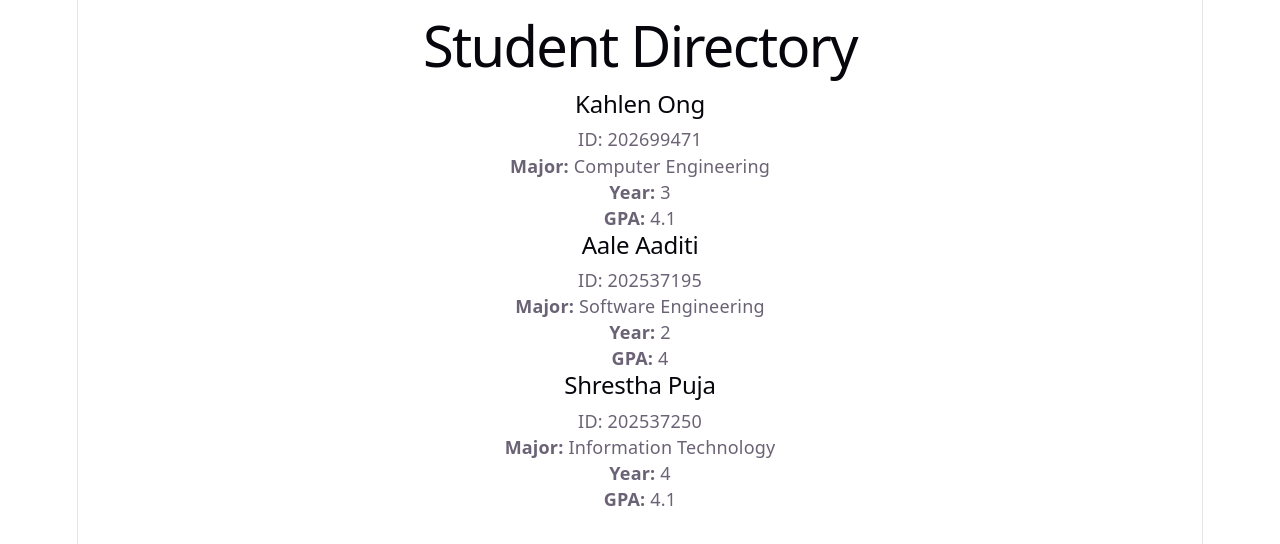
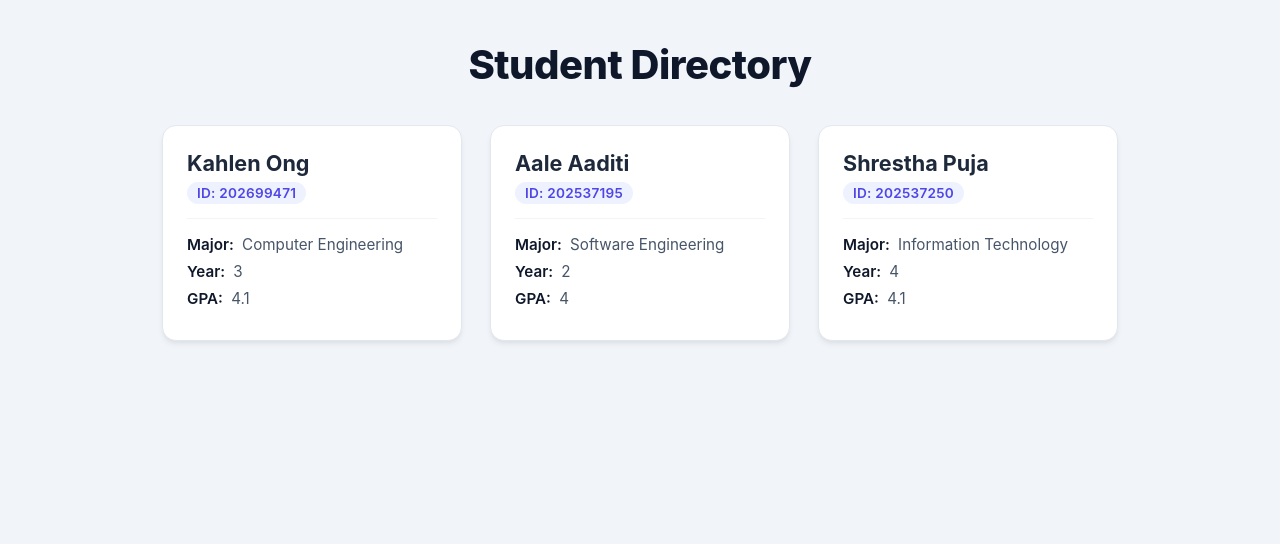
Before and after one commit to kahlen2008/studentprofilecard, a React (Vite) app: page / in a window 1280 px wide. Shown: the top 544 px of the page. Built offline with nearby package versions, Linux system fonts and the light colour scheme.

Commit message:
style: add custom css styling and hover effects for profile cards

```diff
--- a/src/index.css
+++ b/src/index.css
@@ -1,111 +1,91 @@
-:root {
-  --text: #6b6375;
-  --text-h: #08060d;
-  --bg: #fff;
-  --border: #e5e4e7;
-  --code-bg: #f4f3ec;
-  --accent: #aa3bff;
-  --accent-bg: rgba(170, 59, 255, 0.1);
-  --accent-border: rgba(170, 59, 255, 0.5);
-  --social-bg: rgba(244, 243, 236, 0.5);
-  --shadow:
-    rgba(0, 0, 0, 0.1) 0 10px 15px -3px, rgba(0, 0, 0, 0.05) 0 4px 6px -2px;
-
-  --sans: system-ui, 'Segoe UI', Roboto, sans-serif;
-  --heading: system-ui, 'Segoe UI', Roboto, sans-serif;
-  --mono: ui-monospace, Consolas, monospace;
-
-  font: 18px/145% var(--sans);
-  letter-spacing: 0.18px;
-  color-scheme: light dark;
-  color: var(--text);
-  background: var(--bg);
-  font-synthesis: none;
-  text-rendering: optimizeLegibility;
-  -webkit-font-smoothing: antialiased;
-  -moz-osx-font-smoothing: grayscale;
-
-  @media (max-width: 1024px) {
-    font-size: 16px;
-  }
-}
-
-@media (prefers-color-scheme: dark) {
-  :root {
-    --text: #9ca3af;
-    --text-h: #f3f4f6;
-    --bg: #16171d;
-    --border: #2e303a;
-    --code-bg: #1f2028;
-    --accent: #c084fc;
-    --accent-bg: rgba(192, 132, 252, 0.15);
-    --accent-border: rgba(192, 132, 252, 0.5);
-    --social-bg: rgba(47, 48, 58, 0.5);
-    --shadow:
-      rgba(0, 0, 0, 0.4) 0 10px 15px -3px, rgba(0, 0, 0, 0.25) 0 4px 6px -2px;
-  }
-
-  #social .button-icon {
-    filter: invert(1) brightness(2);
-  }
+/* src/index.css */
+* {
+  box-sizing: border-box;
+  margin: 0;
+  padding: 0;
 }
 
 body {
-  margin: 0;
+  font-family: -apple-system, BlinkMacSystemFont, 'Segoe UI', Roboto, Helvetica, Arial, sans-serif;
+  background-color: #f1f5f9;
+  color: #334155;
+  min-height: 100vh;
+  padding: 40px 20px;
 }
 
-#root {
-  width: 1126px;
-  max-width: 100%;
+.app-container {
+  max-width: 1100px;
   margin: 0 auto;
   text-align: center;
-  border-inline: 1px solid var(--border);
-  min-height: 100svh;
-  display: flex;
-  flex-direction: column;
-  box-sizing: border-box;
-}
-
-h1,
-h2 {
-  font-family: var(--heading);
-  font-weight: 500;
-  color: var(--text-h);
 }
 
 h1 {
-  font-size: 56px;
-  letter-spacing: -1.68px;
-  margin: 32px 0;
-  @media (max-width: 1024px) {
-    font-size: 36px;
-    margin: 20px 0;
-  }
-}
-h2 {
-  font-size: 24px;
-  line-height: 118%;
-  letter-spacing: -0.24px;
-  margin: 0 0 8px;
-  @media (max-width: 1024px) {
-    font-size: 20px;
-  }
-}
-p {
-  margin: 0;
+  font-size: 2.5rem;
+  font-weight: 800;
+  color: #0f172a;
+  margin-bottom: 36px;
+  letter-spacing: -0.5px;
 }
 
-code,
-.counter {
-  font-family: var(--mono);
-  display: inline-flex;
-  border-radius: 4px;
-  color: var(--text-h);
+.cards-container {
+  display: flex;
+  flex-wrap: wrap;
+  justify-content: center;
+  gap: 28px;
 }
 
-code {
-  font-size: 15px;
-  line-height: 135%;
-  padding: 4px 8px;
-  background: var(--code-bg);
+/* Student Profile Card Styles */
+.profile-card {
+  background-color: #ffffff;
+  border: 1px solid #e2e8f0;
+  border-radius: 14px;
+  padding: 24px;
+  width: 300px;
+  text-align: left;
+  box-shadow: 0 4px 6px -1px rgba(0, 0, 0, 0.07), 0 2px 4px -2px rgba(0, 0, 0, 0.05);
+  transition: transform 0.25s ease, box-shadow 0.25s ease, border-color 0.25s ease;
+  cursor: pointer;
 }
+
+/* Card Hover Effect */
+.profile-card:hover {
+  transform: translateY(-8px);
+  box-shadow: 0 20px 25px -5px rgba(0, 0, 0, 0.1), 0 8px 10px -6px rgba(0, 0, 0, 0.04);
+  border-color: #6366f1;
+}
+
+.card-header {
+  border-bottom: 1.5px solid #f1f5f9;
+  padding-bottom: 14px;
+  margin-bottom: 16px;
+}
+
+.student-name {
+  font-size: 1.35rem;
+  font-weight: 700;
+  color: #1e293b;
+  margin-bottom: 6px;
+}
+
+.student-id {
+  display: inline-block;
+  font-size: 0.85rem;
+  font-weight: 600;
+  color: #4f46e5;
+  background-color: #eef2ff;
+  padding: 3px 10px;
+  border-radius: 20px;
+  letter-spacing: 0.25px;
+}
+
+.card-body p {
+  margin: 8px 0;
+  font-size: 0.95rem;
+  color: #475569;
+}
+
+.card-body p strong {
+  color: #0f172a;
+  font-weight: 600;
+  margin-right: 4px;
+}
```
Also changed, not shown: src/App.css (deleted, +0 -184 lines).
